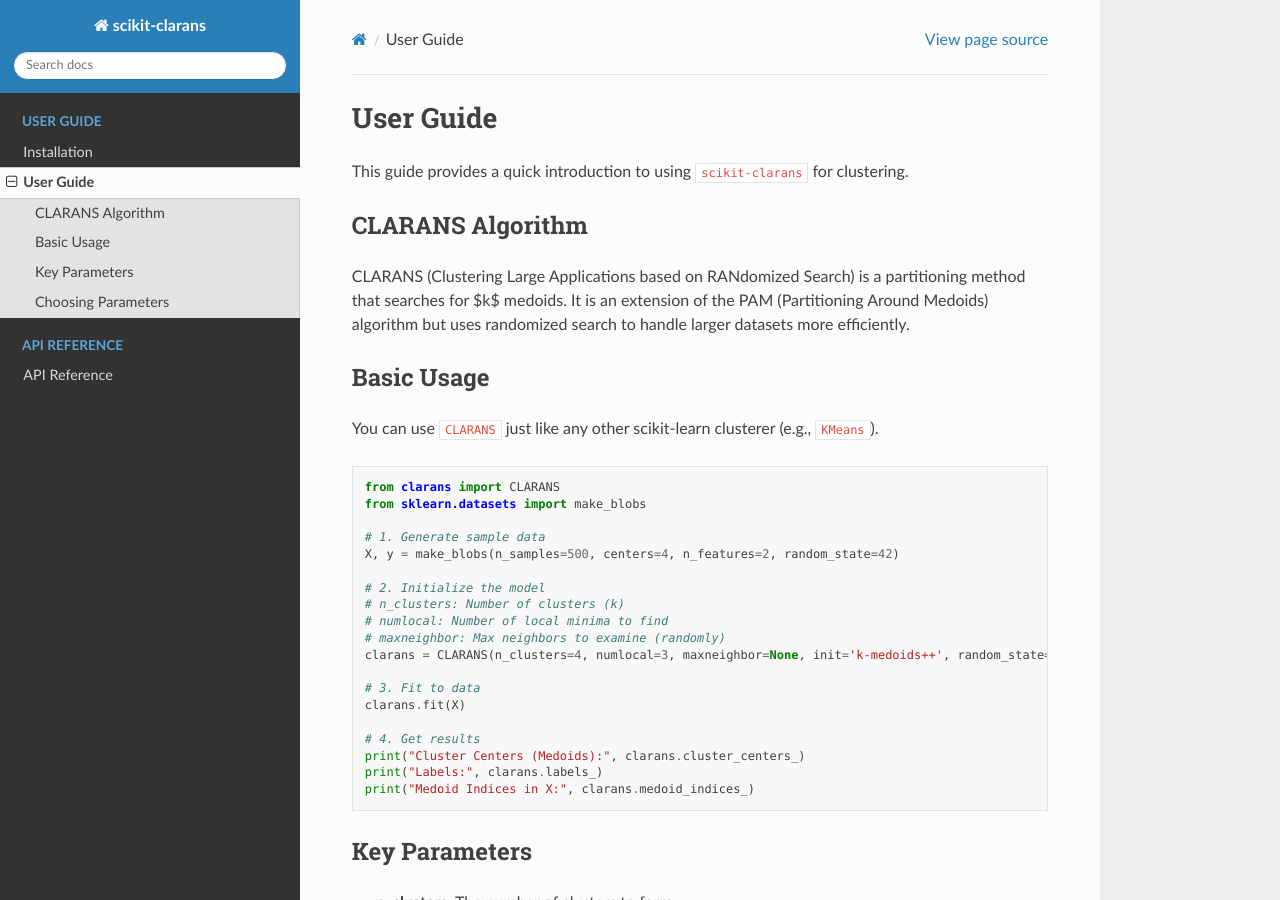
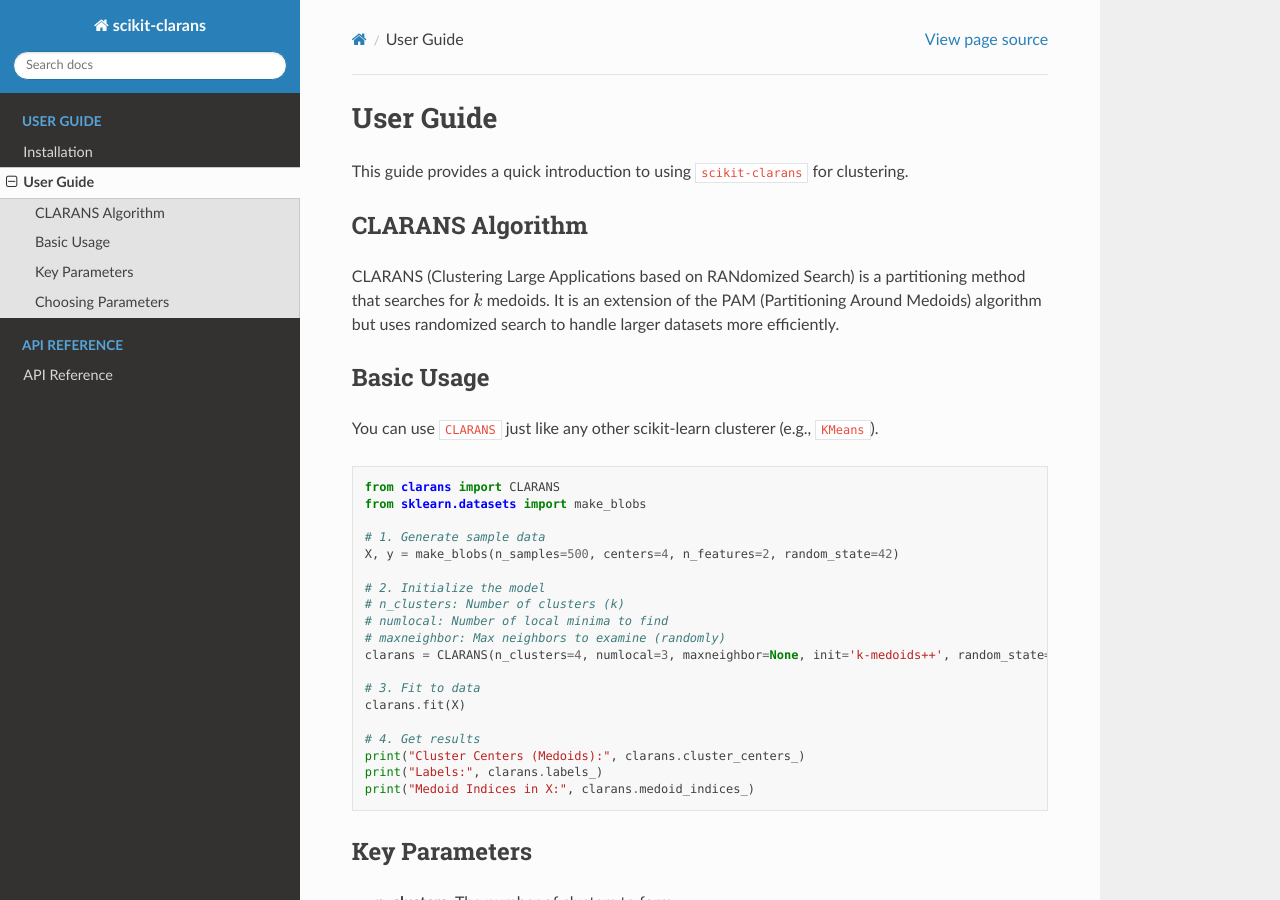
Before and after one commit to ThienNguyen3001/scikit-clarans, a Sphinx documentation site: the page built from docs/source/usage.rst, in a window 1280 px wide and 900 px high. Built offline with Sphinx 7.4.7 and the Read the Docs theme 3.1.0, drawn with Linux system fonts in a browser that asks for light colours; part of the change alters nothing that is shown.

```diff
--- a/docs/source/conf.py
+++ b/docs/source/conf.py
@@ -29,6 +29,7 @@ extensions = [
     'sphinx.ext.viewcode',
     'sphinx_autodoc_typehints',
     'sphinx.ext.intersphinx',
+    'sphinx.ext.mathjax',
 ]
 
 templates_path = ['_templates']
--- a/docs/source/usage.rst
+++ b/docs/source/usage.rst
@@ -6,7 +6,7 @@ This guide provides a quick introduction to using ``scikit-clarans`` for cluster
 CLARANS Algorithm
 -----------------
 
-CLARANS (Clustering Large Applications based on RANdomized Search) is a partitioning method that searches for $k$ medoids. It is an extension of the PAM (Partitioning Around Medoids) algorithm but uses randomized search to handle larger datasets more efficiently.
+CLARANS (Clustering Large Applications based on RANdomized Search) is a partitioning method that searches for :math:`k` medoids. It is an extension of the PAM (Partitioning Around Medoids) algorithm but uses randomized search to handle larger datasets more efficiently.
 
 Basic Usage
 -----------
```
